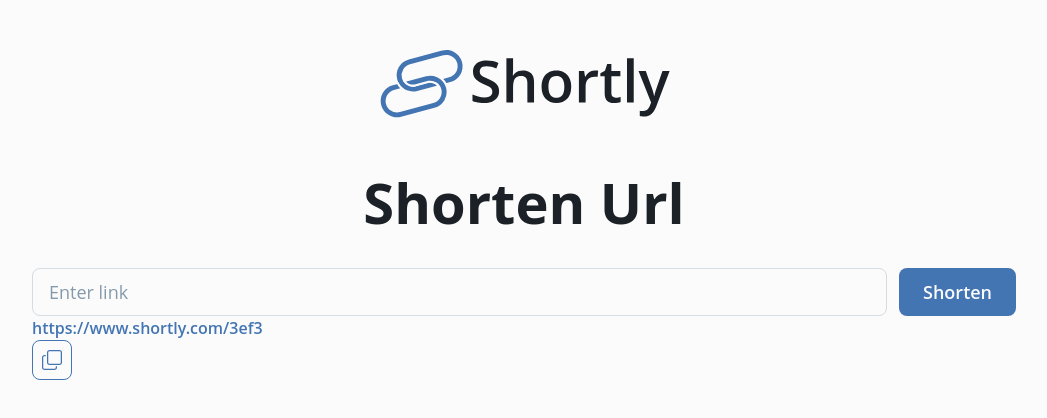
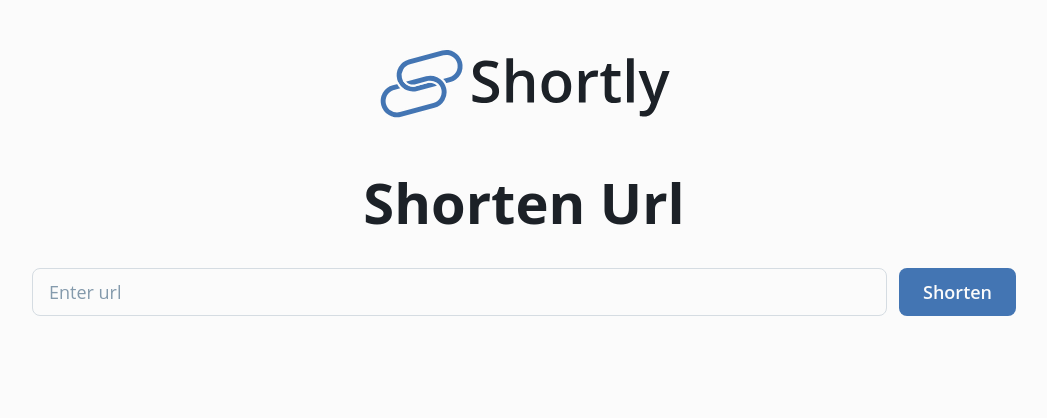
Before and after one commit to diegozam-dev/url-shortener, a React (Vite) app in the folder frontend/: page / in a window 1280 px wide. Shown: the top 418 px of the page, without its empty margins (116-1163 px from the left). Built offline with nearby package versions, Linux system fonts and the light colour scheme.

Commit message:
add handlers

```diff
--- a/frontend/src/features/shortenUrl/ShortenUrl.tsx
+++ b/frontend/src/features/shortenUrl/ShortenUrl.tsx
@@ -1,26 +1,65 @@
+import { ChangeEvent, MouseEvent, useState } from 'react';
 import IconButton from '../../components/ui/button/IconButton';
 import PrimaryButton from '../../components/ui/button/PrimaryButton';
 import ShortUrl from '../../components/ui/url/ShortUrl';
 
 const ShortenUrl = () => {
+  const [isUrlValid, setIsUrlValid] = useState(false);
+  const [urlInput, setUrlInput] = useState('');
+  const [shortenUrl, setShortenUrl] = useState<string | null>(null);
+
+  const handleUrlValidation = (e: ChangeEvent<HTMLInputElement>) => {
+    const inputValue = e.target.value;
+    const urlRegex = new RegExp(
+      '^(https?:\\/\\/)?([\\w.-]+)\\.([a-zA-Z]{2,})(:\\d+)?(\\/.*)?$'
+    );
+
+    setUrlInput(inputValue);
+
+    const regexResult = urlRegex.test(inputValue);
+    if (isUrlValid !== regexResult) setIsUrlValid(regexResult);
+  };
+
+  const handleShortenUrl = (e: MouseEvent<HTMLButtonElement>) => {
+    e.preventDefault();
+
+    if (isUrlValid) {
+      alert('Url shortening');
+      setShortenUrl('http://shortly/3rff3');
+    } else alert('Invalid url');
+  };
+
+  const handleCopyUrl = (url: string) => {
+    navigator.clipboard.writeText(url);
+    alert('Url copied');
+  };
+
   return (
     <div>
       <form className="w-full flex gap-3">
-        <div className="form-gourp w-full">
+        <div className="w-full">
           <input
-            type="text"
-            placeholder="Enter link"
-            className="text-lg text-(--input-text) px-4 h-12 w-full bg-(--surface-primary) border border-(--input-border) rounded-lg placeholder:text-(--input-placeholder) focus:border-pink-500"
+            onChange={handleUrlValidation}
+            type="email"
+            placeholder="Enter url"
+            className={`text-lg text-(--input-text) mb-1 px-4 h-12 w-full bg-(--surface-primary) rounded-lg placeholder:text-(--input-placeholder) outline-0 ${
+              urlInput.length > 0 && !isUrlValid
+                ? 'border border-(--input-border-invalid) focus:border-(--input-border-invalid) focus:shadow-(--input-shadow-invalid)'
+                : 'border border-(--input-border) focus:border-(--input-border-focus) focus:shadow-(--input-shadow-focus)'
+            }`}
           />
-          <span className="input-error"></span>
+          {urlInput.length > 0 && !isUrlValid && (
+            <span className="text-(--text-error) text-sm ml-4">
+              The url is invalid.
+            </span>
+          )}
         </div>
-        <PrimaryButton action={() => alert('Hola mundo')}>
-          Shorten
-        </PrimaryButton>
+        <PrimaryButton action={handleShortenUrl}>Shorten</PrimaryButton>
       </form>
-      <div>
-        <ShortUrl url="https://www.shortly.com/3ef3" />
-        <IconButton action={() => alert('Hola mundo')}>
+      {shortenUrl && (
+        <div className="mt-6 p-6 w-full border-2 border-dashed border-(--border-primary) rounded-lg flex justify-center items-center gap-3">
+          <ShortUrl url={shortenUrl} />
+          <IconButton action={() => handleCopyUrl(shortenUrl)}>
             <svg
               width="20"
               height="20"
@@ -28,10 +67,10 @@ const ShortenUrl = () => {
               fill="none"
               xmlns="http://www.w3.org/2000/svg"
             >
-            <g clip-path="url(#clip0_17_25)">
+              <g clipPath="url(#clip0_17_25)">
                 <path
-                fill-rule="evenodd"
-                clip-rule="evenodd"
+                  fillRule="evenodd"
+                  clipRule="evenodd"
                   d="M5 2.5C5 1.83696 5.26339 1.20107 5.73223 0.732233C6.20107 0.263392 6.83696 0 7.5 0L17.5 0C18.163 0 18.7989 0.263392 19.2678 0.732233C19.7366 1.20107 20 1.83696 20 2.5V12.5C20 13.163 19.7366 13.7989 19.2678 14.2678C18.7989 14.7366 18.163 15 17.5 15H7.5C6.83696 15 6.20107 14.7366 5.73223 14.2678C5.26339 13.7989 5 13.163 5 12.5V2.5ZM7.5 1.25C7.16848 1.25 6.85054 1.3817 6.61612 1.61612C6.3817 1.85054 6.25 2.16848 6.25 2.5V12.5C6.25 12.8315 6.3817 13.1495 6.61612 13.3839C6.85054 13.6183 7.16848 13.75 7.5 13.75H17.5C17.8315 13.75 18.1495 13.6183 18.3839 13.3839C18.6183 13.1495 18.75 12.8315 18.75 12.5V2.5C18.75 2.16848 18.6183 1.85054 18.3839 1.61612C18.1495 1.3817 17.8315 1.25 17.5 1.25H7.5ZM2.5 6.25C2.16848 6.25 1.85054 6.3817 1.61612 6.61612C1.3817 6.85054 1.25 7.16848 1.25 7.5V17.5C1.25 17.8315 1.3817 18.1495 1.61612 18.3839C1.85054 18.6183 2.16848 18.75 2.5 18.75H12.5C12.8315 18.75 13.1495 18.6183 13.3839 18.3839C13.6183 18.1495 13.75 17.8315 13.75 17.5V16.25H15V17.5C15 18.163 14.7366 18.7989 14.2678 19.2678C13.7989 19.7366 13.163 20 12.5 20H2.5C1.83696 20 1.20107 19.7366 0.732233 19.2678C0.263392 18.7989 0 18.163 0 17.5V7.5C0 6.83696 0.263392 6.20107 0.732233 5.73223C1.20107 5.26339 1.83696 5 2.5 5H3.75V6.25H2.5Z"
                   fill="currentColor"
                 />
@@ -44,8 +83,11 @@ const ShortenUrl = () => {
             </svg>
           </IconButton>
         </div>
+      )}
     </div>
   );
 };
 
+// Agregar animación a la url acortada y refactorizar
+
 export default ShortenUrl;
```
Lines whose indentation alone changed are shown as unchanged.
